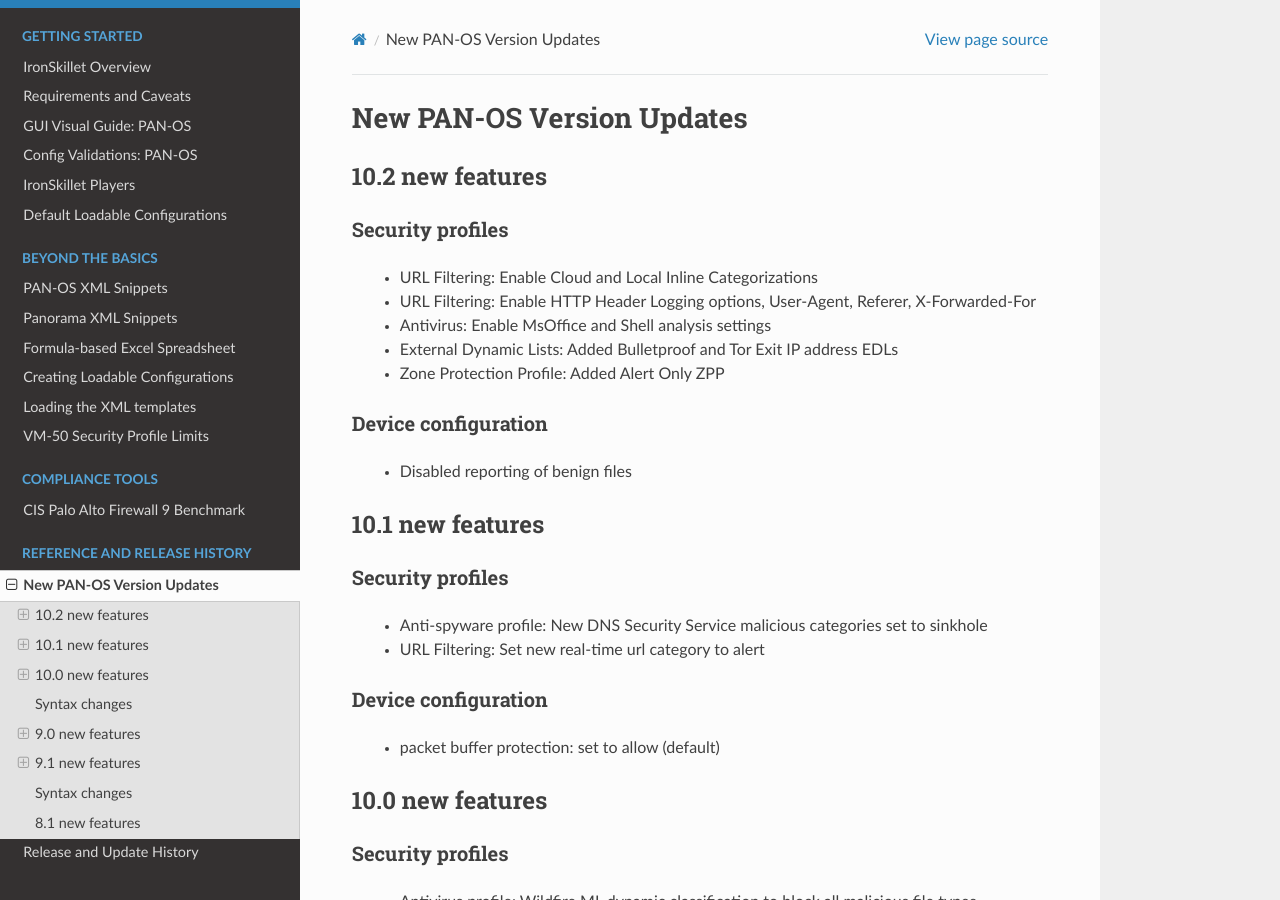
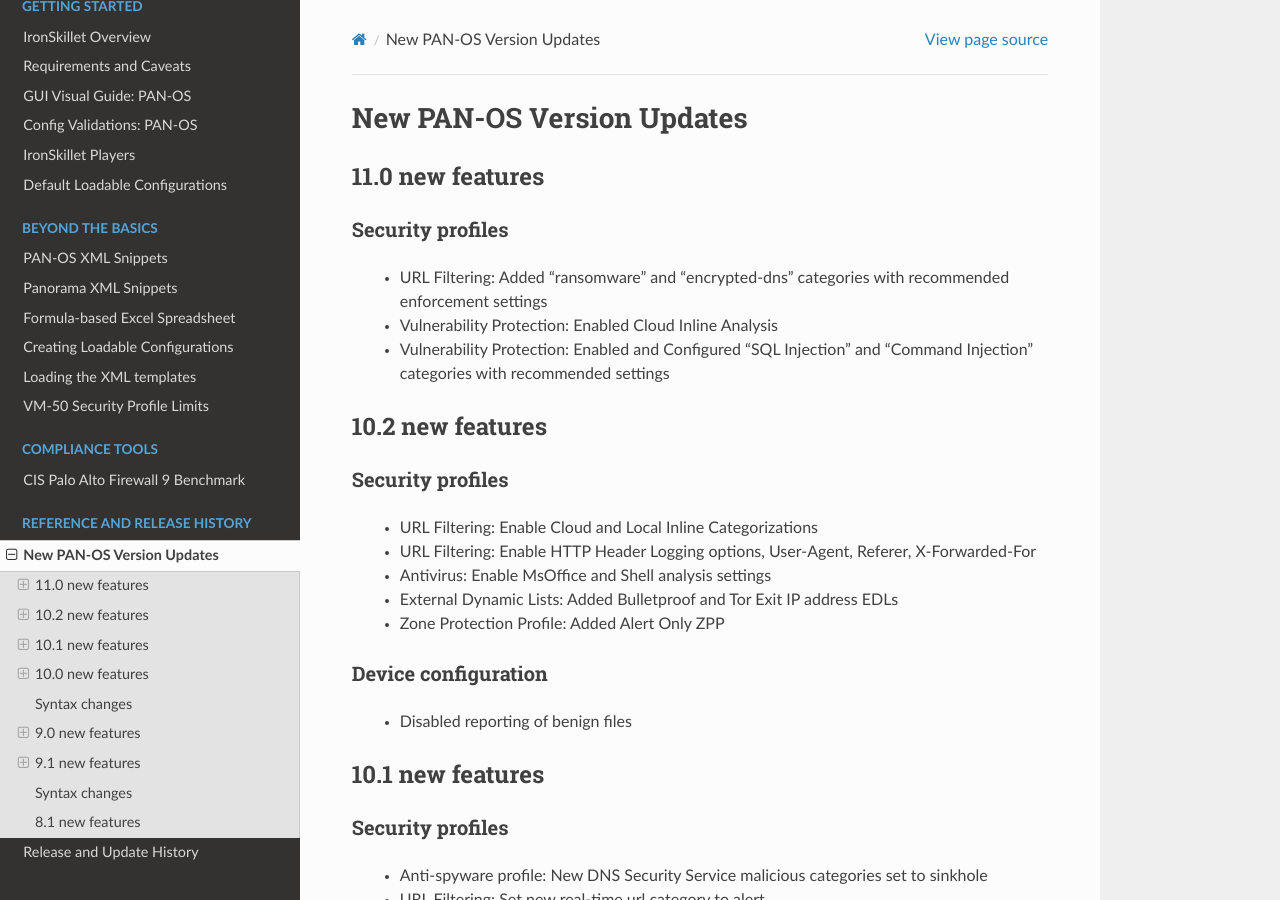
Before and after one commit to PaloAltoNetworks/iron-skillet, a Sphinx documentation site: the page built from docs/release_variance.rst, in a window 1280 px wide and 900 px high. Built offline with Sphinx 7.4.7 and the Read the Docs theme 2.0.0, drawn with Linux system fonts in a browser that asks for light colours.

Commit message:
Update release_variance.rst

```diff
--- a/docs/release_variance.rst
+++ b/docs/release_variance.rst
@@ -1,6 +1,18 @@
 
 New PAN-OS Version Updates
 ==========================
+
+11.0 new features
+~~~~~~~~~~~~~~~~~
+
+Security profiles
+^^^^^^^^^^^^^^^^^
+
+    + URL Filtering: Added "ransomware" and "encrypted-dns" categories with recommended enforcement settings
+
+    + Vulnerability Protection: Enabled Cloud Inline Analysis
+
+    + Vulnerability Protection: Enabled and Configured "SQL Injection" and "Command Injection" categories with recommended settings
 
 10.2 new features
 ~~~~~~~~~~~~~~~~~
```
